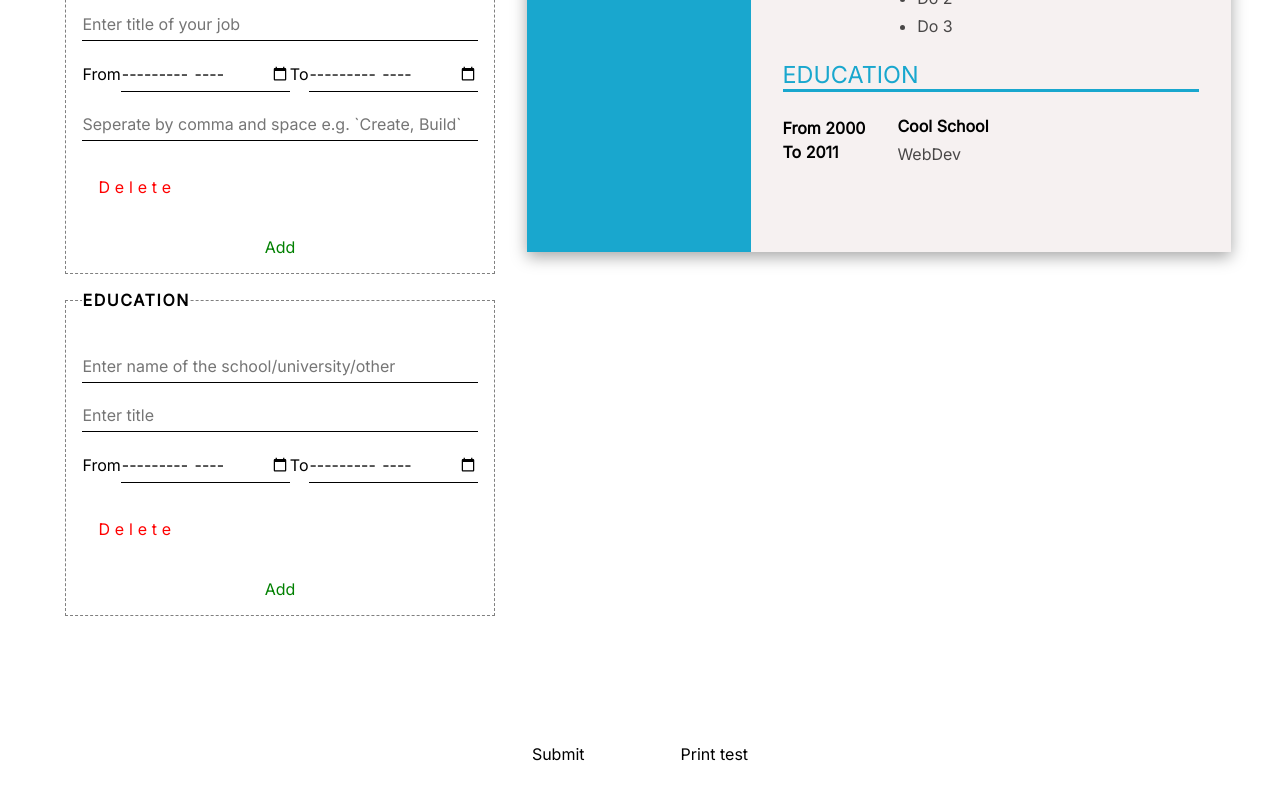
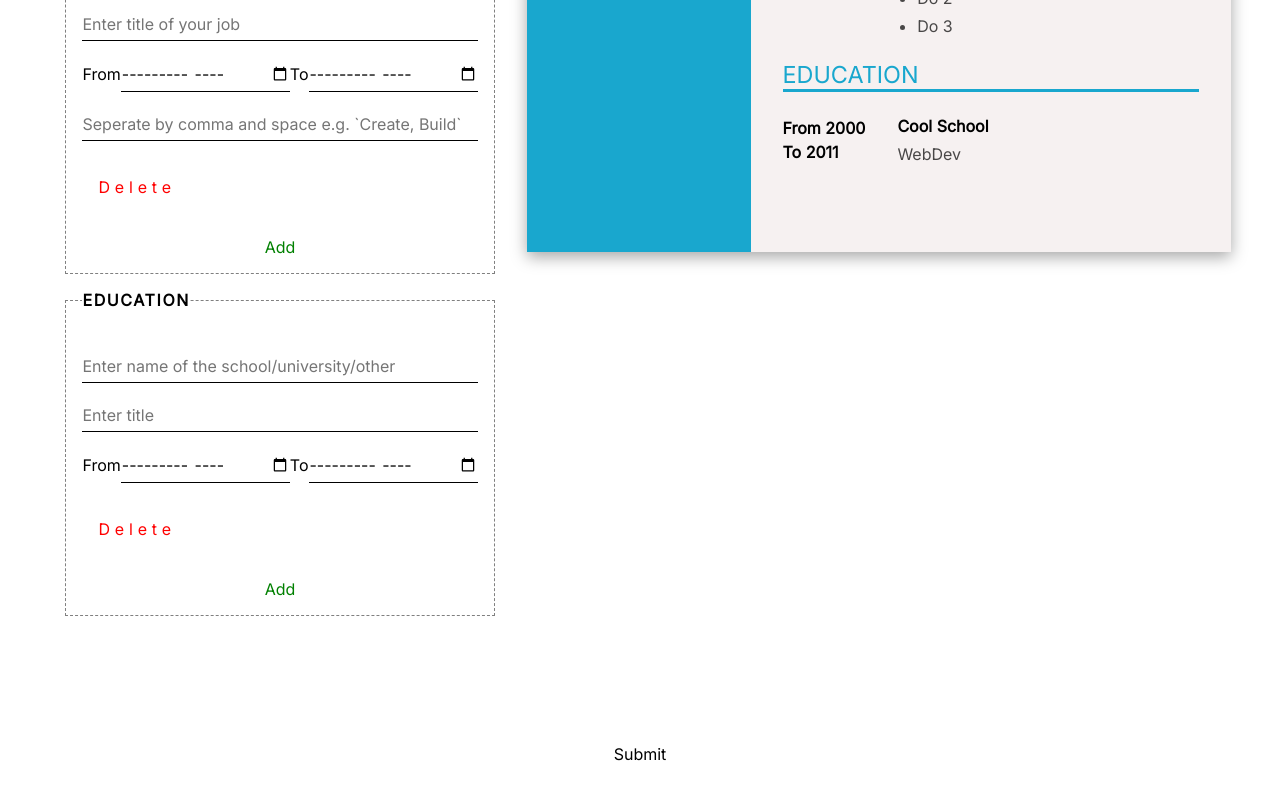
Before and after one commit to George-Al3xander/CV-APP, a React app: page / in a window 1280 px wide. Shown: the part 685-1485 px from the top of the page. Built offline with nearby package versions, Linux system fonts and the light colour scheme.

Commit message:
Print feature removed

```diff
--- a/src/App.js
+++ b/src/App.js
@@ -1,5 +1,5 @@
 import React, {Component} from "react";
-import ReactToPrint from "react-to-print"
+
 import CV from "./components/CV";
 import Form from "./components/Form";
 class App extends Component {
@@ -331,19 +331,11 @@ class App extends Component {
                         changeSkills = {this.change_skills}
                         test = {this.test}
                     />
-
-                    <CV ref={el => (this.componentRef = el)} data={this.state} />
+                    <CV data={this.state} />
 
                 </div>
                 <div className="btn_submit">
                     <button onClick={this.submitForm}>{this.state.btn_text}</button>
-                    <ReactToPrint
-                        trigger= {() => {
-                             return <button>Print test</button>
-                        }}
-                        documentTitle = "CV"
-                        content = {() => this.componentRef}
-                    />
                 </div>
             </div>
         )
```
